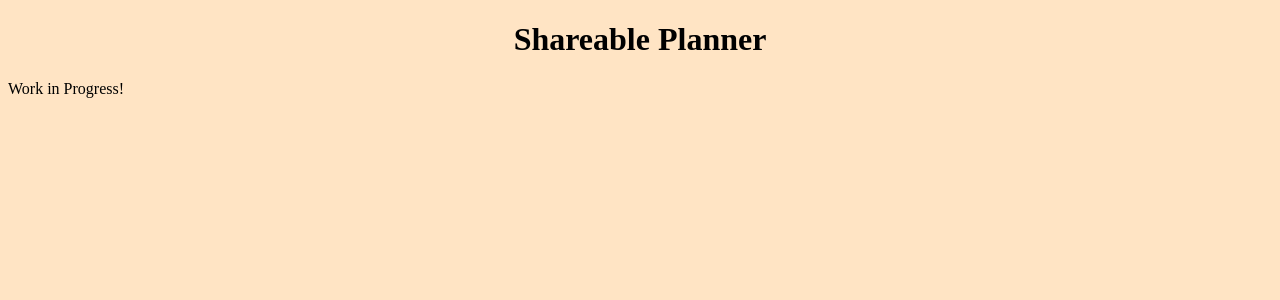
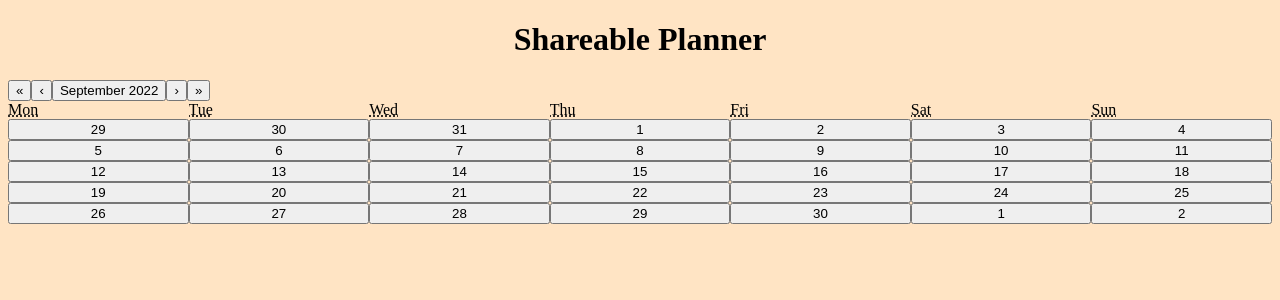
Before and after one commit to Neerpatel125/Sharebale-Planner, a React (Create React App) app in the folder React/shareable-planner-app/: page / in a window 1280 px wide. Shown: the top 300 px of the page. Built offline with nearby package versions, Linux system fonts and the light colour scheme.

Commit message:
Added a calendar to the website, still need to style it.

```diff
--- a/React/shareable-planner-app/package.json
+++ b/React/shareable-planner-app/package.json
@@ -6,7 +6,9 @@
     "@testing-library/jest-dom": "^5.16.5",
     "@testing-library/react": "^13.4.0",
     "@testing-library/user-event": "^13.5.0",
+    "calendar": "^0.1.1",
     "react": "^18.2.0",
+    "react-calendar": "^3.9.0",
     "react-dom": "^18.2.0",
     "react-scripts": "5.0.1",
     "web-vitals": "^2.1.4"
--- a/React/shareable-planner-app/src/App.css
+++ b/React/shareable-planner-app/src/App.css
@@ -1,4 +1,4 @@
-#Title{
+.Title{
   text-align: center;
 }
 
--- a/React/shareable-planner-app/src/App.js
+++ b/React/shareable-planner-app/src/App.js
@@ -1,17 +1,18 @@
-import React from "react"
+import React, { useState } from "react"
+import Calendar from "react-calendar"
 import './App.css';
 
 function App() {
+  const [value, onChange] = useState(new Date());
+
   return (
     <>
-    <h1 id = "Title">
+    <h1 class = "Title">
       Shareable Planner
     </h1>
-    <p>
-      Work in Progress!
-    </p>
-
-
+    <div>
+      <Calendar onChange = {onChange} value = {value}></Calendar>
+    </div>
     </>
   );
 }
```
Also changed, not shown: 1 other file (tests, documents, lock files or other folders).
